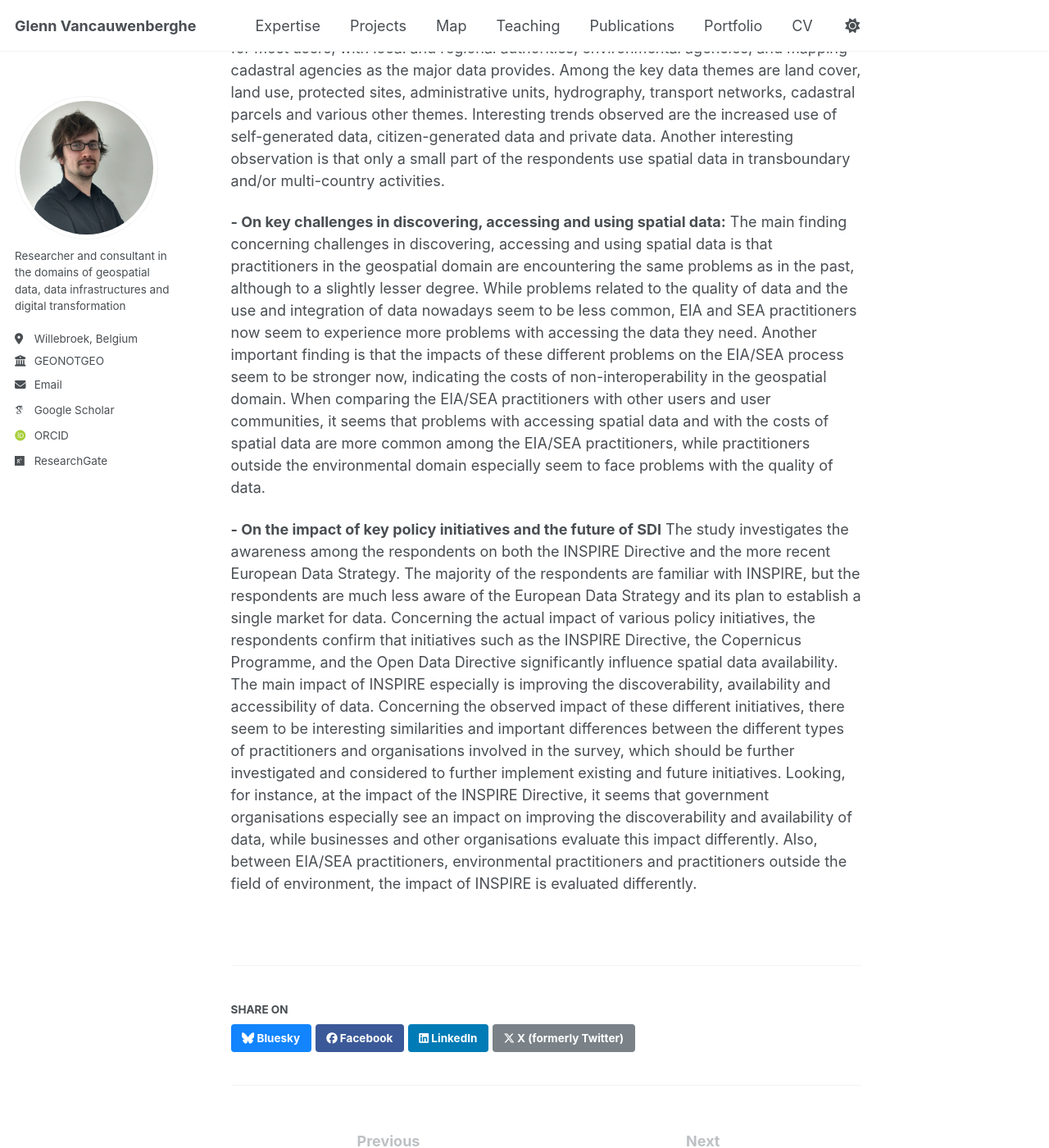
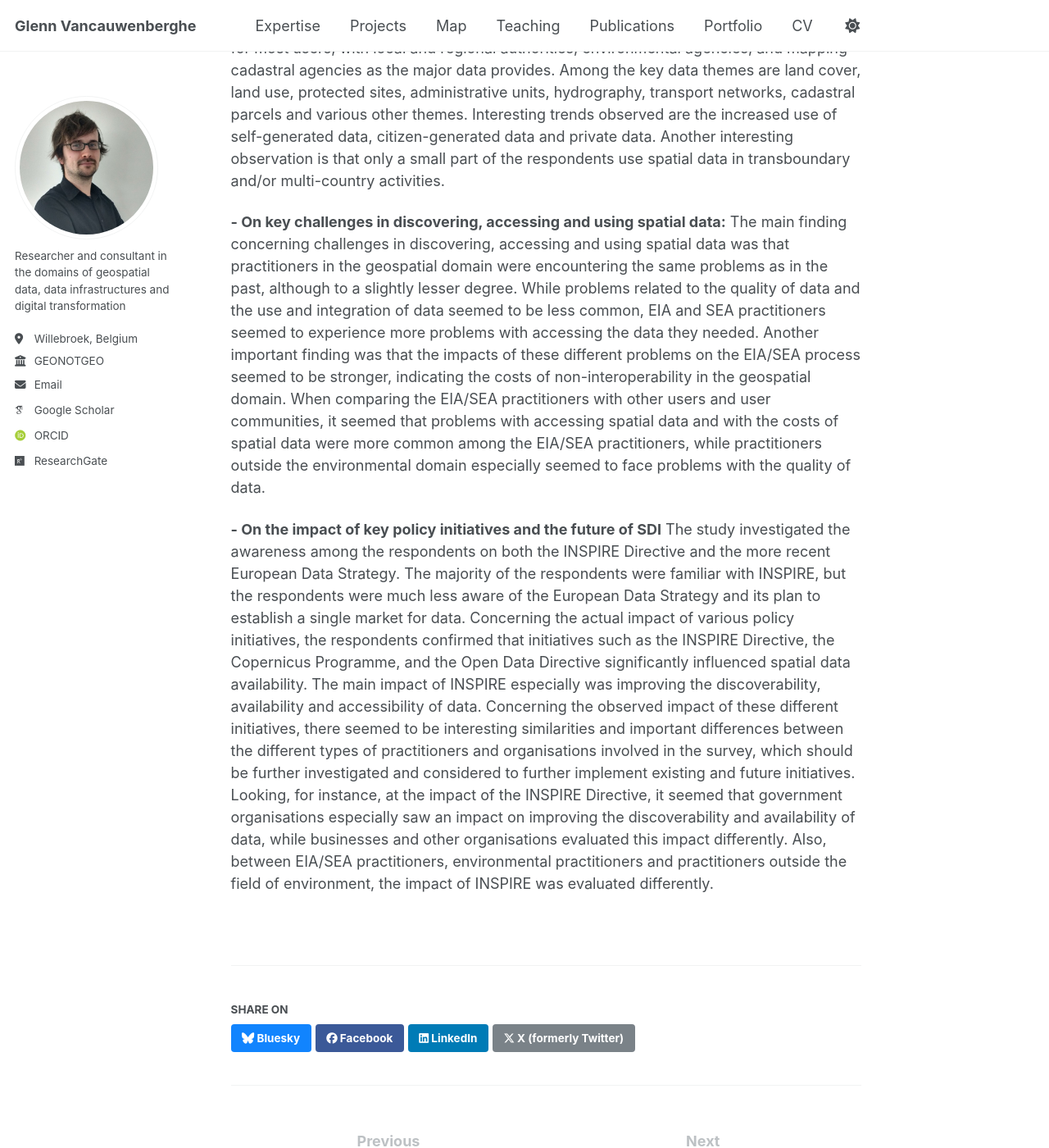
Before and after one commit to GVancauwenberghe/gvancauwenberghe.github.io, a Jekyll site: the page built from _portfolio/portfolio-7.md, in a window 1280 px wide and 1400 px high, scrolled down 1696 px. Shown: the whole window at 82% size. Built offline with Jekyll 4.4.1, drawn with Linux system fonts in a browser that asks for light colours; some web fonts are replaced; some of the changed text lies outside the part shown.

Commit message:
Update portfolio-7.md

```diff
--- a/_portfolio/portfolio-7.md
+++ b/_portfolio/portfolio-7.md
@@ -14,10 +14,10 @@
 
 **129 respondents from 22 different European countries completed the survey**. Approximately 60% of the respondents were working in the environmental field, and half of them were involved in preparing environmental assessments. Respondents included experts and practitioners working in the public sector, private sector and other sectors, such as researchers or individual citizens. The results and findings from the study allow drawing some key lessons related to the four central topics of the survey:
 
-**- On changes in environmental assessment activities:** The study shows that the typical environmental assessment organisation is involved in both SEA and EIA activities, deals with several types of projects, plans and programmes and executes a relatively small number of assessments per year. In most of these organisations, just a small part of the total staff is involved in preparing EIA and/or SEA, with a relatively small total turnover related to these assessments. Overall, the organisations nowadays involved in EIA/SEA activities are very similar to the EIA/SEA organisations in 2009.
+**- On changes in environmental assessment activities:** The study showed that the typical environmental assessment organisation is involved in both SEA and EIA activities, deals with several types of projects, plans and programmes and executes a relatively small number of assessments per year. In most of these organisations, just a small part of the total staff was involved in preparing EIA and/or SEA, with a relatively small total turnover related to these assessments. Overall, the organisations involved in 2020 in EIA/SEA activities were very similar to the EIA/SEA organisations in 2009.
 
 **- On trends and developments in the use of spatial data for environmental purposes:** The study shows that in the preparation of environmental assessments, spatial data are mainly used to support the identification of impacts, the visualisation and presentation of impacts and simple analyses and processing to forecast impacts. That was already the case in 2009, which seems to indicate that the way of using spatial data for environmental assessment did not significantly change in the past ten years. The only exception to this was using spatial data for more advanced analysis and processing, which nowadays is done more frequently. Looking at the overall use of spatial data, for environmental assessments and other purposes, the study identifies a set of spatial data themes relevant for most users, with local and regional authorities, environmental agencies, and mapping cadastral agencies as the major data provides. Among the key data themes are land cover, land use, protected sites, administrative units, hydrography, transport networks, cadastral parcels and various other themes. Interesting trends observed are the increased use of self-generated data, citizen-generated data and private data. Another interesting observation is that only a small part of the respondents use spatial data in transboundary and/or multi-country activities.
 
-**- On key challenges in discovering, accessing and using spatial data:** The main finding concerning challenges in discovering, accessing and using spatial data is that practitioners in the geospatial domain are encountering the same problems as in the past, although to a slightly lesser degree. While problems related to the quality of data and the use and integration of data nowadays seem to be less common, EIA and SEA practitioners now seem to experience more problems with accessing the data they need. Another important finding is that the impacts of these different problems on the EIA/SEA process seem to be stronger now, indicating the costs of non-interoperability in the geospatial domain. When comparing the EIA/SEA practitioners with other users and user communities, it seems that problems with accessing spatial data and with the costs of spatial data are more common among the EIA/SEA practitioners, while practitioners outside the environmental domain especially seem to face problems with the quality of data.
+**- On key challenges in discovering, accessing and using spatial data:** The main finding concerning challenges in discovering, accessing and using spatial data was that practitioners in the geospatial domain were encountering the same problems as in the past, although to a slightly lesser degree. While problems related to the quality of data and the use and integration of data seemed to be less common, EIA and SEA practitioners seemed to experience more problems with accessing the data they needed. Another important finding was that the impacts of these different problems on the EIA/SEA process seemed to be stronger, indicating the costs of non-interoperability in the geospatial domain. When comparing the EIA/SEA practitioners with other users and user communities, it seemed that problems with accessing spatial data and with the costs of spatial data were more common among the EIA/SEA practitioners, while practitioners outside the environmental domain especially seemed to face problems with the quality of data.
 
-**- On the impact of key policy initiatives and the future of SDI** The study investigates the awareness among the respondents on both the INSPIRE Directive and the more recent European Data Strategy. The majority of the respondents are familiar with INSPIRE, but the respondents are much less aware of the European Data Strategy and its plan to establish a single market for data. Concerning the actual impact of various policy initiatives, the respondents confirm that initiatives such as the INSPIRE Directive, the Copernicus Programme, and the Open Data Directive significantly influence spatial data availability. The main impact of INSPIRE especially is improving the discoverability, availability and accessibility of data. Concerning the observed impact of these different initiatives, there seem to be interesting similarities and important differences between the different types of practitioners and organisations involved in the survey, which should be further investigated and considered to further implement existing and future initiatives. Looking, for instance, at the impact of the INSPIRE Directive, it seems that government organisations especially see an impact on improving the discoverability and availability of data, while businesses and other organisations evaluate this impact differently. Also, between EIA/SEA practitioners, environmental practitioners and practitioners outside the field of environment, the impact of INSPIRE is evaluated differently.
+**- On the impact of key policy initiatives and the future of SDI** The study investigated the awareness among the respondents on both the INSPIRE Directive and the more recent European Data Strategy. The majority of the respondents were familiar with INSPIRE, but the respondents were much less aware of the European Data Strategy and its plan to establish a single market for data. Concerning the actual impact of various policy initiatives, the respondents confirmed that initiatives such as the INSPIRE Directive, the Copernicus Programme, and the Open Data Directive significantly influenced spatial data availability. The main impact of INSPIRE especially was improving the discoverability, availability and accessibility of data. Concerning the observed impact of these different initiatives, there seemed to be interesting similarities and important differences between the different types of practitioners and organisations involved in the survey, which should be further investigated and considered to further implement existing and future initiatives. Looking, for instance, at the impact of the INSPIRE Directive, it seemed that government organisations especially saw an impact on improving the discoverability and availability of data, while businesses and other organisations evaluated this impact differently. Also, between EIA/SEA practitioners, environmental practitioners and practitioners outside the field of environment, the impact of INSPIRE was evaluated differently.
```
